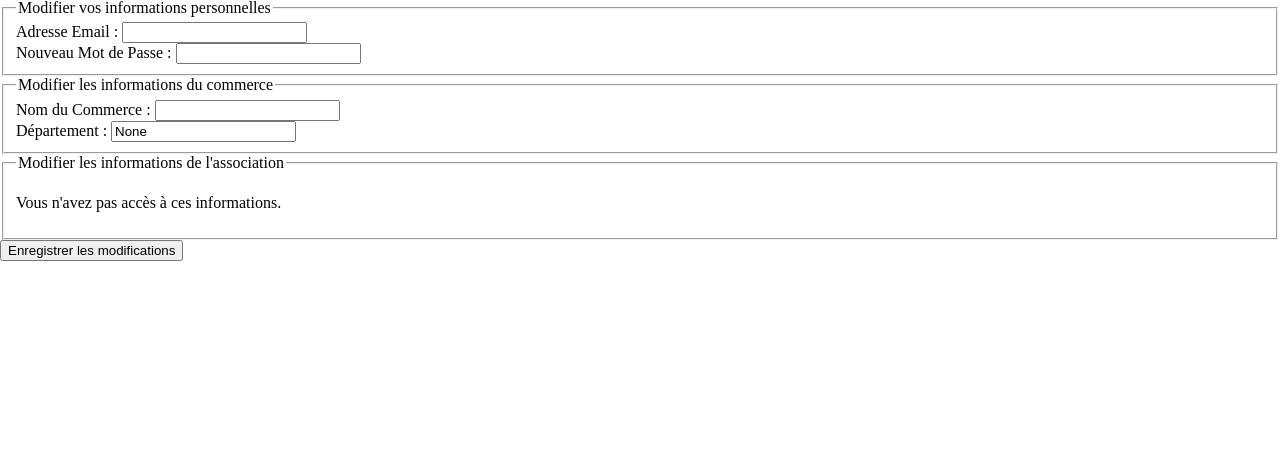
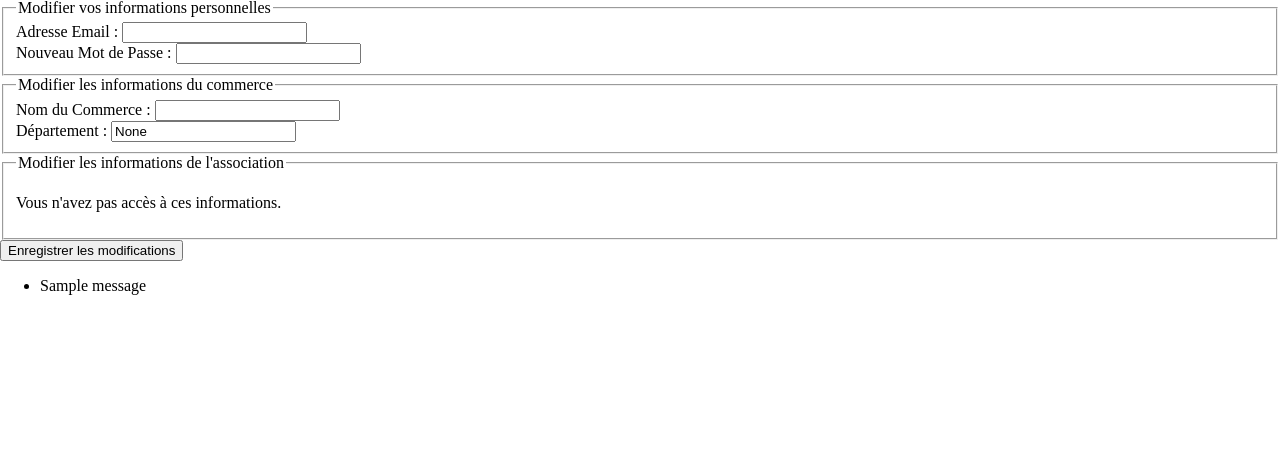
Before and after one commit to Paul-Berdier/FoodLink, a Flask app: page /profile in a window 1280 px wide. Shown: the part 141-610 px from the top of the page. Run offline with Flask 3, Linux system fonts and the light colour scheme; the visitor is signed in with stand-in values (Sample User, id 1); tables that the repository leaves empty hold one stand-in row (values such as "Sample post"); one stand-in notice (Sample message) is shown; parts of the project's set-up code (start-up, migrations or seed data) failed here and were passed over.

Commit message:
implementation flash message

```diff
--- a/web/app.py
+++ b/web/app.py
@@ -294,12 +294,6 @@
             try:
                 token = s.dumps(email, salt='password-reset-salt')
                 reset_url = url_for('reset_password_token', token=token, _external=True)
-                # msg = Message(
-                #     "Réinitialisation de votre mot de passe",
-                #     sender=app.config['MAIL_USERNAME'],
-                #     recipients=[email]
-                # )
-                # msg.body = f"Cliquez sur ce lien pour réinitialiser votre mot de passe : {reset_url}"
                 message = f"Cliquez sur ce lien pour reinitialiser votre mot de passe : {reset_url}"
 
                 envoyer_mail(email, message)
--- a/web/templates/profile.html
+++ b/web/templates/profile.html
@@ -65,5 +65,17 @@
 
         <button type="submit">Enregistrer les modifications</button>
     </form>
+
+<!-- Messages flash affichés ici -->
+    {% with messages = get_flashed_messages(with_categories=true) %}
+        {% if messages %}
+            <ul>
+                {% for category, message in messages %}
+                    <li class="{{ category }}">{{ message }}</li>
+                {% endfor %}
+            </ul>
+        {% endif %}
+    {% endwith %}
+
 </body>
 </html>
--- a/web/test-app.py
+++ b/web/test-app.py
@@ -57,7 +57,7 @@
     hashed_password = bcrypt.generate_password_hash("password123").decode("utf-8")
     association = Association(
         nom="Login Test Association",
-        adresse_mail="paul.berdo@hotmail.com",
+        adresse_mail="login@test.com",
         mdp=hashed_password,
         siret=11122233344455,
         adresse="22 rue germaine richier",
```
